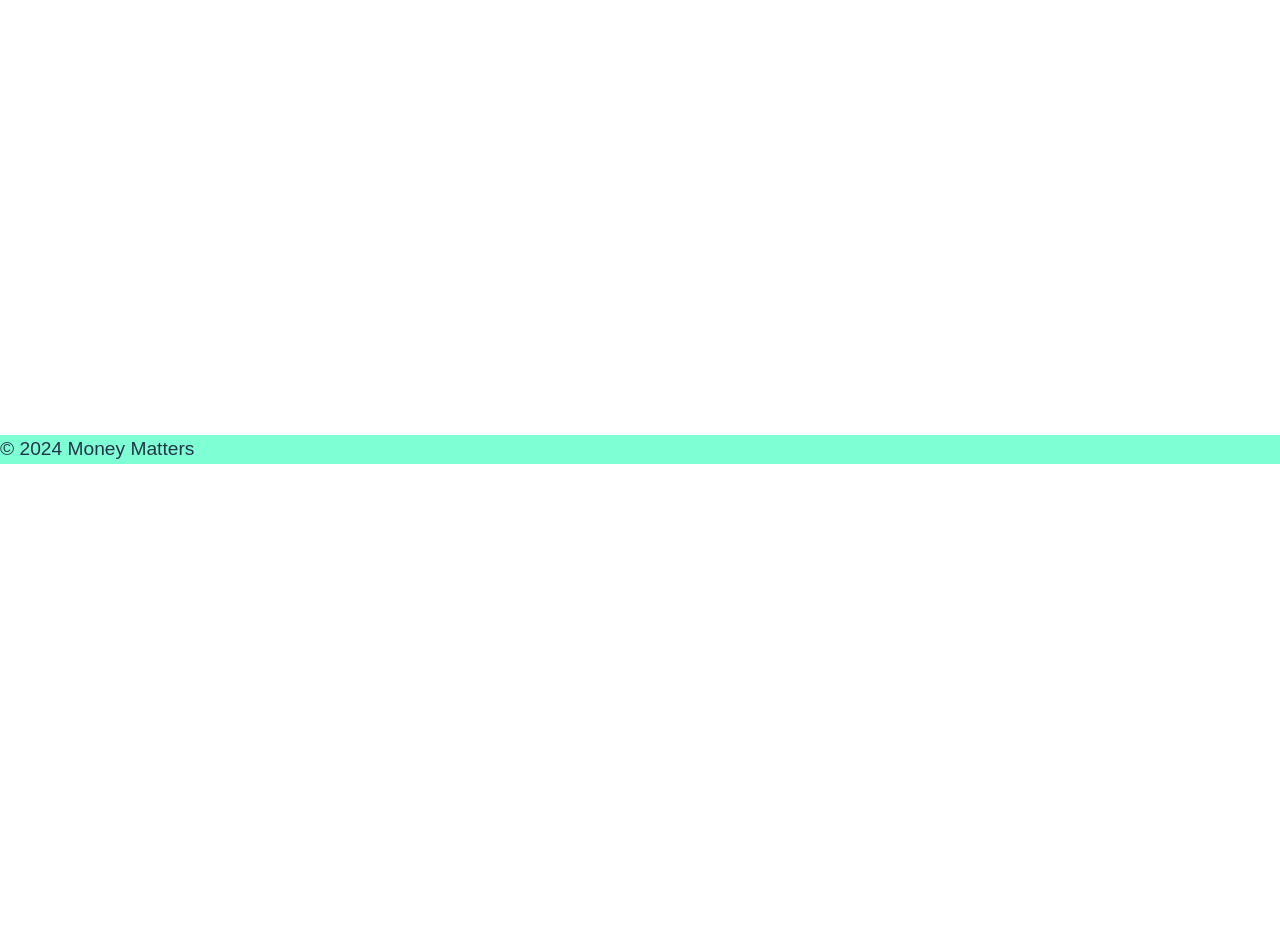
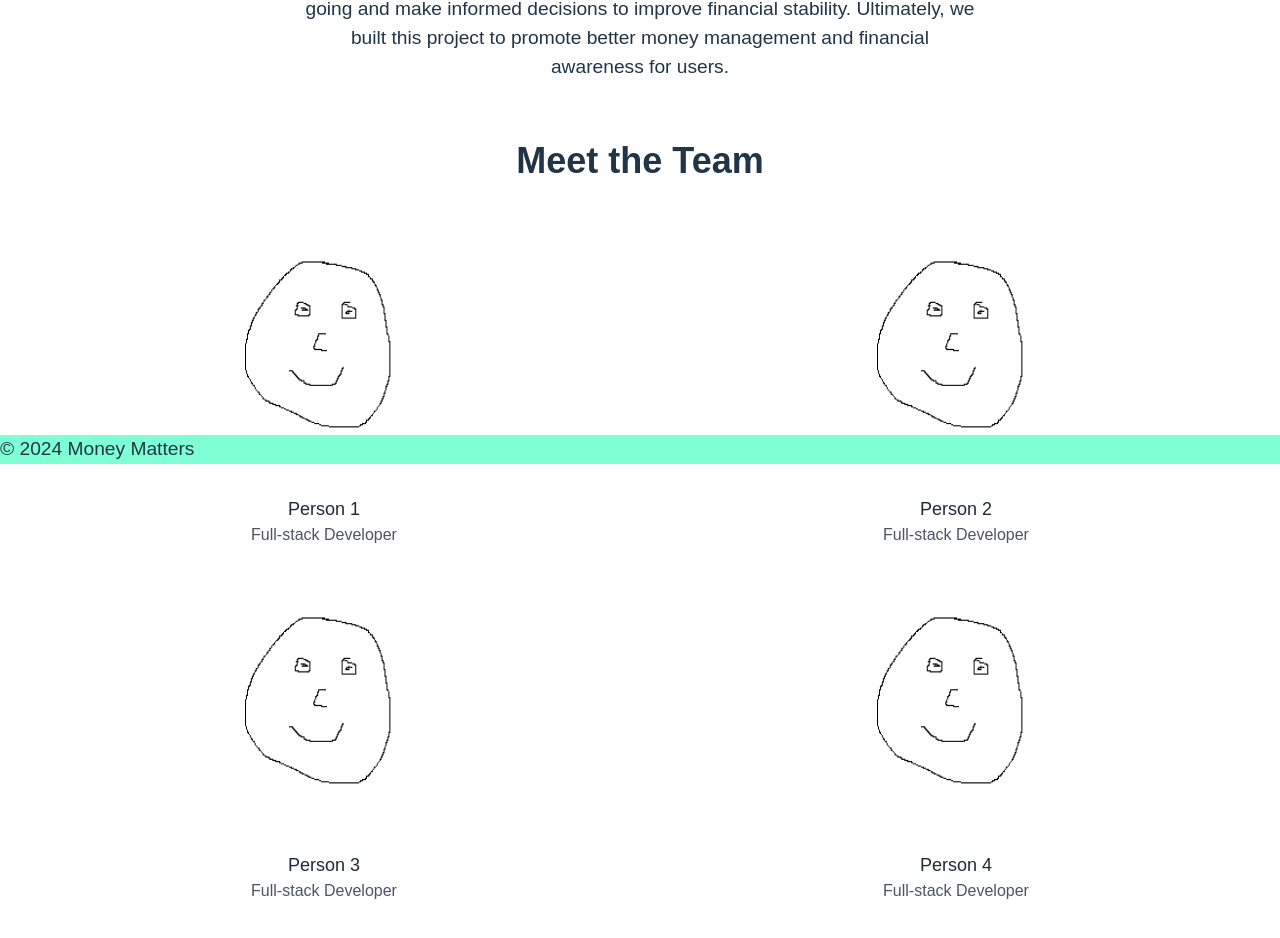
Before and after one commit to Parvathy2021/Modified_Money_Matters, a React (Vite) app: page /about in a window 1280 px wide. Shown: the part 336-1274 px from the top of the page. Before the commit the page ends 800 px from the top, so only its background shows below. Built offline with nearby package versions, Linux system fonts and the light colour scheme.

Commit message:
completed about page

```diff
--- a/src/pages/about/About.jsx
+++ b/src/pages/about/About.jsx
@@ -1,9 +1,76 @@
-import React from 'react'
+import React from 'react';
 
 const About = () => {
     return (
-        <div>About</div>
+
+        <div className="max-w-[85rem] px-4 py-10 sm:px-6 lg:px-8 lg:py-14 mx-auto">
+
+            <div className="max-w-2xl mx-auto text-center mb-10 lg:mb-14">
+                <h2 className="text-2xl font-bold md:text-4xl md:leading-tight dark:text-white">About</h2>
+                <p>Money Matters is a budget tracking application designed to help users manage their finances more effectively. We developed this project because we recognized that many people, including ourselves, struggle with tracking expenses, setting financial goals, and maintaining a budget. By creating a user-friendly web application, we aimed to provide an accessible tool that simplifies financial planning. Our application allows users to input income and expenses, categorize spending, and visualize their financial habits through interactive charts and graphs. This makes it easier to identify where money is going and make informed decisions to improve financial stability. Ultimately, we built this project to promote better money management and financial awareness for users.</p>
+            </div>
+
+            <div className="max-w-2xl mx-auto text-center mb-10 lg:mb-14">
+                <h2 className="text-2xl font-bold md:text-4xl md:leading-tight dark:text-white">Meet the Team</h2>
+            </div>
+
+            <div className="grid grid-cols-2 md:grid-cols-2 gap-8 md:gap-12">
+                <div className="text-center">
+                    <img className="rounded-xl sm:size-48 lg:size-60 mx-auto" src="./public/propic.png" alt="Avatar" />
+                    <div className="mt-2 sm:mt-4">
+                        <h3 className="text-sm font-medium text-gray-800 sm:text-base lg:text-lg dark:text-neutral-200">
+                            Person 1
+                        </h3>
+                        <p className="text-xs text-gray-600 sm:text-sm lg:text-base dark:text-neutral-400">
+                            Full-stack Developer
+                        </p>
+                    </div>
+                </div>
+
+                <div className="text-center">
+                    <img className="rounded-xl sm:size-48 lg:size-60 mx-auto" src="./public/propic.png" alt="Avatar" />
+                    <div className="mt-2 sm:mt-4">
+                        <h3 className="text-sm font-medium text-gray-800 sm:text-base lg:text-lg dark:text-neutral-200">
+                            Person 2
+                        </h3>
+                        <p className="text-xs text-gray-600 sm:text-sm lg:text-base dark:text-neutral-400">
+                            Full-stack Developer
+                        </p>
+                    </div>
+                </div>
+
+                <div className="text-center">
+                    <img className="rounded-xl sm:size-48 lg:size-60 mx-auto" src="./public/propic.png" alt="Avatar" />
+                    <div className="mt-2 sm:mt-4">
+                        <h3 className="text-sm font-medium text-gray-800 sm:text-base lg:text-lg dark:text-neutral-200">
+                            Person 3
+                        </h3>
+                        <p className="text-xs text-gray-600 sm:text-sm lg:text-base dark:text-neutral-400">
+                            Full-stack Developer
+                        </p>
+                    </div>
+                </div>
+
+                <div className="text-center">
+                    <img className="rounded-xl sm:size-48 lg:size-60 mx-auto" src="./public/propic.png" alt="Avatar" />
+                    <div className="mt-2 sm:mt-4">
+                        <h3 className="text-sm font-medium text-gray-800 sm:text-base lg:text-lg dark:text-neutral-200">
+                            Person 4
+                        </h3>
+                        <p className="text-xs text-gray-600 sm:text-sm lg:text-base dark:text-neutral-400">
+                            Full-stack Developer
+                        </p>
+                    </div>
+                </div>
+
+            </div>
+
+        </div>
+
+
+
+
     )
 }
 
-export default About
+export default About;
--- a/src/services/api.js
+++ b/src/services/api.js
@@ -109,7 +109,7 @@ const transService = {
     getAll: async(budget_id, params) => {
         try {
 
-            const response = await api.get(`api/transactions/budget/${budget_id}`, {params : params});
+            const response = await api.get(`/api/transactions/budget/${budget_id}`, {params : params});
 
             return response.data;
         } catch (error) {
@@ -130,7 +130,7 @@ const transService = {
 
     getTag: async(tag_id, params) => {
         try {
-            const response = await api.get(`api/tags/${tag_id}`, {params : params})
+            const response = await api.get(`/api/tags/${tag_id}`, {params : params})
             return response.data;
         } catch (error) {
             if (error.response) {
@@ -150,7 +150,7 @@ const transService = {
 
     update: async(id, params) => {
         try{
-            const response = await api.put(`api/transactions/update/${id}`, {params: params});
+            const response = await api.put(`/api/transactions/update/${id}`, {params: params});
             return response.data;
         }catch (error) {
             if (error.response) {
@@ -186,7 +186,7 @@ delete: async (id, params = {}) => {
     search: async(query) => {
 
         try {
-            const response = await api.get(`api/transactions/search?query=${query}`);
+            const response = await api.get(`/api/transactions/search?query=${query}`);
             return response.data;
         }catch (error) {
             if (error.response) {
@@ -209,7 +209,7 @@ const budgetService = {
 
     getByUser: async (user_id) => {
         try{
-            const response = await api.get(`api/budgets/user/${user_id}`)
+            const response = await api.get(`/api/budgets/user/${user_id}`)
             return response.data;
         }catch (error) {
             if (error.response) {
```
Also changed, not shown: public/propic.png (added).
